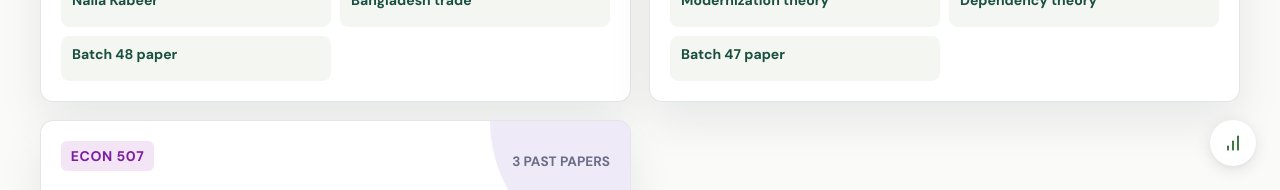
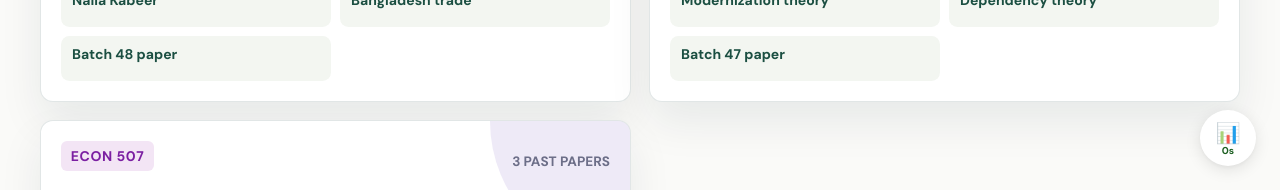
Before and after one commit to nabil0x/econ500, an MkDocs documentation site: the page built from docs/index.md, in a window 1280 px wide and 1400 px high, scrolled down 560 px. Shown: the part 1210-1400 px from the top of the window. Built offline with MkDocs 1.6.1 and Material for MkDocs 9.7.7, drawn with Linux system fonts in a browser that asks for light colours; some web fonts are replaced; comment, search, counter and statistics services are not loaded.

Commit message:
Convert study logger to clickable bubble that morphs into full panel
Replaced separate toggle button + panel with a single .vl-bubble container. Collapsed: 56px circle showing 📊 + live study time. Clicked: morphs to 328x460 card with full tabs, stats, and close button. Smooth spring-eased width/height/border-radius transition.

Ultraworked with [Sisyphus](https://github.com/code-yeongyu/oh-my-openagent)

Co-authored-by: Sisyphus <clio-agent@sisyphuslabs.ai>

```diff
--- a/docs/javascripts/visitor-logger.js
+++ b/docs/javascripts/visitor-logger.js
@@ -168,6 +168,7 @@
   getSession: getSession,
   getCourseFromPath: getCourseFromPath,
   getTodayStats: getTodayStats,
+  get sessionId() { return getSession().id; },
 };
 
 /* ══════════════════════════════════════════════════════════════
@@ -188,7 +189,7 @@
   var gPageEnterTime = null;    // timestamp when current page became visible
   var gCurrentPage   = null;    // current pathname
   var gLastLogTime   = 0;       // debounce for Supabase inserts
-  var gLastClickTime = 0;       // throttle for click tracking (5s per session)
+  var gLastClickMsgs = {};      // per-session debounce map for click tracking (400ms)
 
   /* ══════════════════════════════════════════════════════════
    *  GLOBAL: LOG PAGE VIEW → SUPABASE
@@ -218,9 +219,11 @@
     var anchor = e.target.closest('a');
     if (!anchor) return;
 
-    var now = Date.now();
-    if ((now - gLastClickTime) < 5000) return;
-    gLastClickTime = now;
+    var session  = getSession();
+    var now      = Date.now();
+    var last     = gLastClickMsgs[session.id] || 0;
+    if ((now - last) < 400) return;  // per-session debounce: prevent accidental double-clicks
+    gLastClickMsgs[session.id] = now;
 
     var path     = window.location.pathname;
     var target   = anchor.href || anchor.getAttribute('href') || '';
@@ -230,9 +233,8 @@
       path:       path,
       target:     target,
       category:   category,
-      session_id: getSession().id,
+      session_id: session.id,
       user_agent: navigator.userAgent,
-      clicked_at: new Date().toISOString(),
     }).catch(function () { /* analytics never breaks the site */ });
   }, true);
 
@@ -401,28 +403,36 @@
 
   /* ══════════════════════════════════════════════════════════
    *  WIDGET — DOM BUILDING
+   *  Single clickable bubble: collapsed = small circle,
+   *  expanded = full card. No separate toggle button.
    * ══════════════════════════════════════════════════════════ */
 
   var STATE = { open: false, tab: 'popular' };
 
   function buildWidget() {
-    var root   = ce('div', 'vl-root');
-    var toggle = ce('button', 'vl-toggle');
-    toggle.setAttribute('aria-label', 'Toggle study logger');
-    toggle.innerHTML =
-      '<svg width="20" height="20" viewBox="0 0 24 24" fill="none" stroke="currentColor" stroke-width="2" stroke-linecap="round" stroke-linejoin="round">' +
-      '<path d="M12 20V10"/><path d="M18 20V4"/><path d="M6 20v-4"/>' +
-      '</svg>';
-    toggle.addEventListener('click', toggleWidget);
+    var root  = ce('div', 'vl-root');
 
-    var panel     = ce('div', 'vl-panel');
-    var header    = ce('div', 'vl-header');
-    var titleSpan = ce('span', 'vl-title');
+    // ── Bubble container (replaces old toggle + panel) ─────
+    var bubble = ce('div', 'vl-bubble');
+
+    // Preview — shown when collapsed
+    var preview = ce('div', 'vl-bubble-preview');
+    var icon    = ce('span', 'vl-bubble-icon');
+    icon.textContent = '\uD83D\uDCCA';
+    var timeSpan = ce('span', 'vl-bubble-time');
+    timeSpan.id = 'vl-bubble-time';
+    timeSpan.textContent = '0m';
+    preview.appendChild(icon);
+    preview.appendChild(timeSpan);
+
+    // Full content — shown when expanded
+    var content    = ce('div', 'vl-bubble-content');
+    var header     = ce('div', 'vl-header');
+    var titleSpan  = ce('span', 'vl-title');
     titleSpan.textContent = '\uD83D\uDCCA Study Logger';
-    var closeBtn  = ce('button', 'vl-close-btn');
+    var closeBtn   = ce('button', 'vl-close-btn');
     closeBtn.setAttribute('aria-label', 'Close');
     closeBtn.textContent = '\u2715';
-    closeBtn.addEventListener('click', closeWidget);
 
     var tabs  = ce('div', 'vl-tabs');
     var tabP  = ce('button', 'vl-tab', 'vl-tab--active');
@@ -437,28 +447,54 @@
     var tabC  = ce('button', 'vl-tab');
     tabC.setAttribute('data-tab', 'courses');
     tabC.textContent = '\uD83D\uDCDA Courses';
-    tabs.addEventListener('click', onTabClick);
+
+    var body = ce('div', 'vl-body');
+    body.id = 'vl-body';
+
+    // Assemble content panel
+    header.appendChild(titleSpan);
+    header.appendChild(closeBtn);
     tabs.appendChild(tabP);
     tabs.appendChild(tabS);
     tabs.appendChild(tabT);
     tabs.appendChild(tabC);
+    content.appendChild(header);
+    content.appendChild(tabs);
+    content.appendChild(body);
 
-    var body = ce('div', 'vl-body');
-    body.id = 'vl-body';
-
-    header.appendChild(titleSpan);
-    header.appendChild(closeBtn);
-    panel.appendChild(header);
-    panel.appendChild(tabs);
-    panel.appendChild(body);
-    root.appendChild(toggle);
-    root.appendChild(panel);
+    // Assemble bubble
+    bubble.appendChild(preview);
+    bubble.appendChild(content);
+    root.appendChild(bubble);
     document.body.appendChild(root);
 
-    // Periodic refresh while open
+    // ── Events ─────────────────────────────────────────────
+
+    // Click bubble to open (when collapsed)
+    bubble.addEventListener('click', function (e) {
+      if (STATE.open) return;
+      openWidget();
+    });
+
+    // Close button collapses the bubble
+    closeBtn.addEventListener('click', function (e) {
+      e.stopPropagation();
+      closeWidget();
+    });
+
+    // Tab switching
+    tabs.addEventListener('click', function (e) {
+      e.stopPropagation();
+      onTabClick(e);
+    });
+
+    // Periodic refresh
     setInterval(function () {
+      updateBubbleTime();
       if (STATE.open) render();
     }, 10000);
+
+    updateBubbleTime();
   }
 
   function ce(tag, cls1, cls2) {
@@ -469,15 +505,22 @@
   }
 
   /* ── Widget event handlers ──────────────────────────────── */
-  function toggleWidget() {
-    STATE.open = !STATE.open;
-    document.querySelector('.vl-root').classList.toggle('vl-open', STATE.open);
-    if (STATE.open) render();
+  function openWidget() {
+    STATE.open = true;
+    document.querySelector('.vl-root').classList.add('vl-open');
+    render();
   }
 
   function closeWidget() {
     STATE.open = false;
     document.querySelector('.vl-root').classList.remove('vl-open');
+  }
+
+  function updateBubbleTime() {
+    var el = document.getElementById('vl-bubble-time');
+    if (!el) return;
+    var s = computeSessionStats();
+    el.textContent = fmtShort(s.totalStudyMs);
   }
 
   function onTabClick(e) {
--- a/docs/stylesheets/visitor-logger.css
+++ b/docs/stylesheets/visitor-logger.css
@@ -1,89 +1,58 @@
 /* ───────────────────────────────────────────────────────────────
  * Study Logger — Floating Stats Widget
- * "Academic Premium" — warm, refined, brand-cohesive
+ * "Clickable Bubble" — collapses to a small circle, expands to
+ * a full card with tabs and stats. Smooth morph animation.
  * ─────────────────────────────────────────────────────────────── */
 
-/* ── Toggle button (floating pill) ────────────────────────── */
-.vl-toggle {
+/* ── Root container ───────────────────────────────────────── */
+.vl-root {
+  /* invisible wrapper — hosts .vl-open toggle class */
+}
+
+/* ── Bubble container (morphs between circle and card) ────── */
+.vl-bubble {
   position: fixed;
   bottom: 24px;
   right: 24px;
   z-index: 9999;
-  width: 46px;
-  height: 46px;
-  border: none;
+  width: 56px;
+  height: 56px;
   border-radius: 50%;
   background: #fff;
-  color: var(--ju-green-800, #1B5E20);
-  cursor: pointer;
-  display: flex;
-  align-items: center;
-  justify-content: center;
   box-shadow:
     0 4px 16px rgba(0, 0, 0, 0.10),
     0 2px 4px rgba(0, 0, 0, 0.04);
-  transition: transform 0.3s cubic-bezier(0.34, 1.56, 0.64, 1),
-              box-shadow 0.3s ease;
+  overflow: hidden;
+  cursor: pointer;
+  display: flex;
+  flex-direction: column;
+  transition: width 0.35s cubic-bezier(0.34, 1.56, 0.64, 1),
+              height 0.35s cubic-bezier(0.34, 1.56, 0.64, 1),
+              border-radius 0.3s ease,
+              box-shadow 0.35s ease,
+              background 0.3s ease;
 }
 
-.vl-toggle::after {
-  content: '';
-  position: absolute;
-  inset: -3px;
-  border-radius: 50%;
-  border: 2px solid var(--ju-green-100, #C8E6C9);
-  opacity: 0;
-  transition: opacity 0.3s ease;
-}
-
-.vl-toggle:hover {
-  transform: scale(1.08);
+.vl-bubble:hover {
   box-shadow:
     0 8px 28px rgba(27, 94, 32, 0.15),
     0 2px 6px rgba(0, 0, 0, 0.06);
 }
 
-.vl-toggle:hover::after {
-  opacity: 1;
-}
-
-.vl-toggle:active {
-  transform: scale(0.94);
-}
-
-.vl-toggle svg {
-  transition: transform 0.35s ease;
-}
-
-.vl-open .vl-toggle svg {
-  transform: rotate(90deg);
-}
-
-/* ── Panel container ─────────────────────────────────────── */
-.vl-panel {
-  position: fixed;
-  bottom: 82px;
-  right: 24px;
-  z-index: 9998;
+/* Expanded state */
+.vl-open .vl-bubble {
   width: 328px;
-  max-height: 460px;
+  height: 460px;
+  border-radius: 14px;
   background: var(--ju-cream, #FFF8E1);
-  border-radius: 14px;
+  cursor: default;
   box-shadow:
     0 12px 40px rgba(0, 0, 0, 0.12),
     0 4px 12px rgba(0, 0, 0, 0.06);
-  overflow: hidden;
-  display: flex;
-  flex-direction: column;
-  opacity: 0;
-  transform: translateY(12px) scale(0.96);
-  pointer-events: none;
-  transition: opacity 0.25s cubic-bezier(0.22, 1, 0.36, 1),
-              transform 0.25s cubic-bezier(0.22, 1, 0.36, 1);
 }
 
-/* Top accent bar */
-.vl-panel::before {
+/* Top accent bar — only visible when expanded */
+.vl-open .vl-bubble::before {
   content: '';
   position: absolute;
   top: 0;
@@ -91,12 +60,54 @@
   right: 0;
   height: 3px;
   background: linear-gradient(90deg, var(--ju-green-700, #2E7D32), var(--ju-gold-500, #FFB300));
+  z-index: 2;
+  pointer-events: none;
+}
+
+/* ── Collapsed preview (icon + time) ──────────────────────── */
+.vl-bubble-preview {
+  position: absolute;
+  inset: 0;
+  display: flex;
+  flex-direction: column;
+  align-items: center;
+  justify-content: center;
+  gap: 1px;
+  transition: opacity 0.15s ease;
   z-index: 1;
 }
 
-.vl-open .vl-panel {
+.vl-open .vl-bubble-preview {
+  opacity: 0;
+  pointer-events: none;
+}
+
+.vl-bubble-icon {
+  font-size: 20px;
+  line-height: 1.2;
+}
+
+.vl-bubble-time {
+  font-size: 10px;
+  font-weight: 700;
+  color: var(--ju-green-800, #1B5E20);
+  font-variant-numeric: tabular-nums;
+  line-height: 1;
+}
+
+/* ── Expanded content ─────────────────────────────────────── */
+.vl-bubble-content {
+  display: flex;
+  flex-direction: column;
+  flex: 1;
+  opacity: 0;
+  transition: opacity 0.2s ease;
+  pointer-events: none;
+}
+
+.vl-open .vl-bubble-content {
   opacity: 1;
-  transform: translateY(0) scale(1);
+  transition-delay: 0.12s;
   pointer-events: auto;
 }
 
@@ -108,6 +119,7 @@
   padding: 16px 18px 10px;
   flex-shrink: 0;
   position: relative;
+  z-index: 1;
 }
 
 .vl-title {
@@ -118,7 +130,6 @@
   letter-spacing: -0.01em;
 }
 
-/* Decorative dot under title */
 .vl-title::after {
   content: '';
   display: block;
@@ -156,6 +167,8 @@
   gap: 0;
   padding: 0 14px;
   flex-shrink: 0;
+  position: relative;
+  z-index: 1;
 }
 
 .vl-tab {
@@ -191,6 +204,8 @@
   flex: 1;
   scrollbar-width: thin;
   scrollbar-color: var(--ju-green-100, #C8E6C9) transparent;
+  position: relative;
+  z-index: 1;
 }
 
 .vl-body::-webkit-scrollbar {
@@ -204,10 +219,6 @@
 
 .vl-body::-webkit-scrollbar-thumb:hover {
   background: var(--ju-green-600, #388E3C);
-}
-
-.vl-scroll {
-  /* scroll container for tab content */
 }
 
 /* ── Timer (Session tab hero) ────────────────────────────── */
@@ -388,29 +399,28 @@
 /* ══════════════════════════════════════════════════════════════
    DARK MODE — ju-dark scheme
    ══════════════════════════════════════════════════════════════ */
-[data-md-color-scheme="ju-dark"] .vl-toggle {
+[data-md-color-scheme="ju-dark"] .vl-bubble {
   background: #242725;
-  color: var(--ju-green-500, #7FB39F);
   box-shadow:
     0 1px 0 rgba(255, 255, 255, 0.06) inset,
     0 8px 24px rgba(0, 0, 0, 0.3);
 }
 
-[data-md-color-scheme="ju-dark"] .vl-toggle::after {
-  border-color: rgba(255, 255, 255, 0.08);
-}
-
-[data-md-color-scheme="ju-dark"] .vl-toggle:hover {
+[data-md-color-scheme="ju-dark"] .vl-bubble:hover {
   box-shadow:
     0 1px 0 rgba(255, 255, 255, 0.08) inset,
     0 10px 30px rgba(0, 0, 0, 0.4);
 }
 
-[data-md-color-scheme="ju-dark"] .vl-panel {
+[data-md-color-scheme="ju-dark"] .vl-open .vl-bubble {
   background: rgba(21, 22, 21, 0.96);
   box-shadow:
     0 16px 44px rgba(0, 0, 0, 0.4),
     0 0 0 1px rgba(255, 255, 255, 0.05) inset;
+}
+
+[data-md-color-scheme="ju-dark"] .vl-bubble-time {
+  color: var(--md-default-fg-color, #ECE7DC);
 }
 
 [data-md-color-scheme="ju-dark"] .vl-title {
@@ -519,7 +529,7 @@
    RESPONSIVE
    ══════════════════════════════════════════════════════════════ */
 @media (max-width: 480px) {
-  .vl-panel {
+  .vl-open .vl-bubble {
     right: 12px;
     left: 12px;
     width: auto;
@@ -527,11 +537,9 @@
     max-height: 420px;
   }
 
-  .vl-toggle {
+  .vl-bubble {
     right: 16px;
     bottom: 20px;
-    width: 42px;
-    height: 42px;
   }
 
   .vl-timer-value {
```
